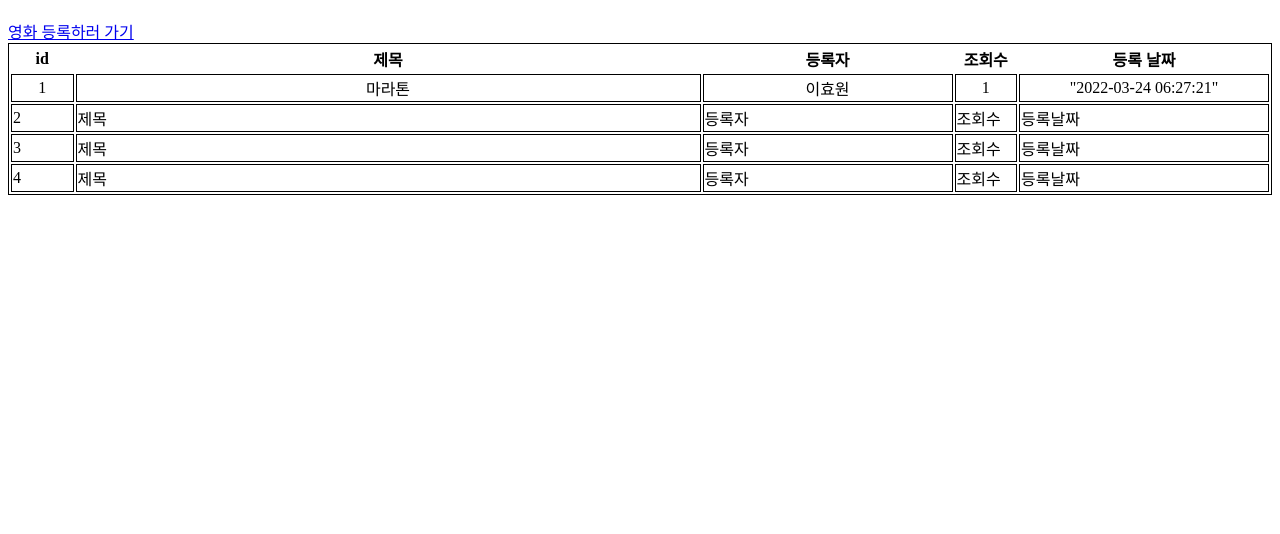
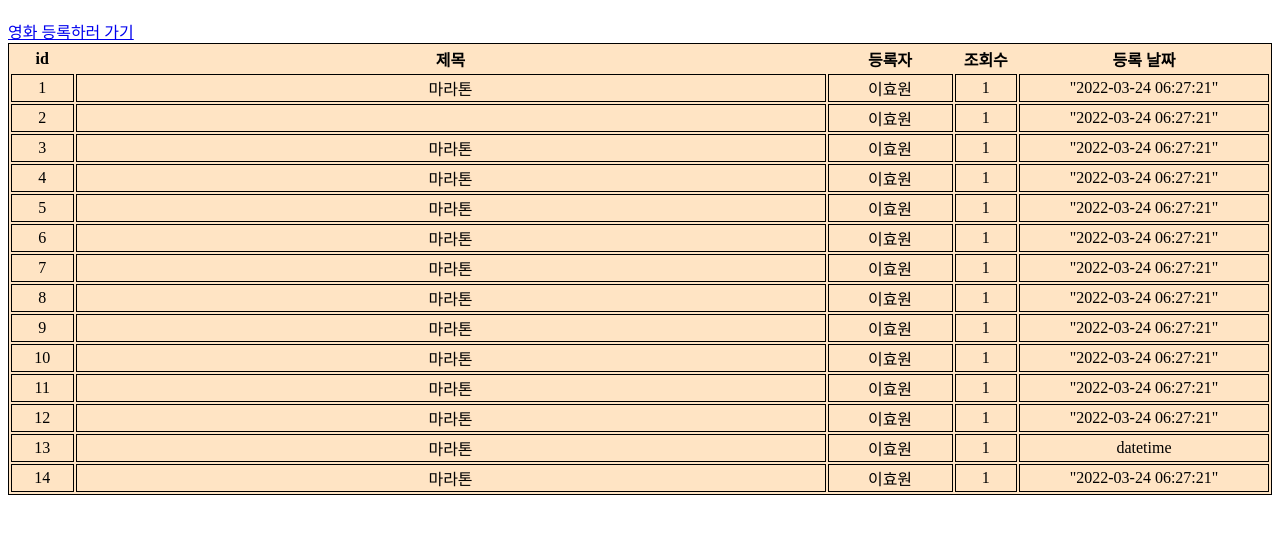
Before and after one commit to hyowony/BUT-board-fe, a website: page html/movies.html in a window 1280 px wide. Shown: the part 70-604 px from the top of the page. Drawn offline with Linux system fonts and the light colour scheme.

Commit message:
저녁식사 전 html실습, 재원님 예제코드 작성

```diff
--- a/html/movies.html
+++ b/html/movies.html
@@ -4,11 +4,13 @@
     <meta charset="UTF-8">
     <meta http-equiv="X-UA-Compatible" content="IE=edge">
     <meta name="viewport" content="width=device-width, initial-scale=1.0">
-    <title>Document</title>
+    <title>영화리스트</title>
 </head>
 <style>
-table {border: 1px solid black ;}
-tr {border: 1px solid black ;}
+table {border: 1px solid black ;
+background-color: bisque;}
+tr {border: 1px solid black ;
+}
 td {border: 1px solid black ;}
 
 
@@ -41,13 +43,13 @@ const data = [
   // const allocatedata =
 
 //포문을 어떻게 html에서 실행하지? 이게 아닌가?
-    for (let i = 0; i < data.length; i++) {
-    const definedata = data[i].movie_title
-    const definedata1 = data[i].id
-    console.log(definedata,definedata1)
-  }
+//     for (let i = 0; i < data.length; i++) {
+//     const definedata = data[i].movie_title
+//     const definedata1 = data[i].id
+//     console.log(definedata,definedata1)
+//   }
 
-
+// scr = "app.js"
 </script>
 <body>
 
@@ -59,43 +61,127 @@ const data = [
     <tr>
         <th style = "width: 5%;">id</th>
 
-        <th style="width: 50%;">제목</th>
+        <th style="width: 60%;">제목</th>
 
-        <th style="width: 20%">등록자</th>
+        <th style="width: 10%">등록자</th>
 
         <th style="width:5%">조회수</th>
 
         <th style=>등록 날짜</th>
 
     </tr>
-    <tr>
+    <tr id="send" >
         <td align="center">1</td>
         <td align="center">마라톤</td>
         <td align="center">이효원</td>
         <td align="center">1</td>
         <td align="center">"2022-03-24 06:27:21"</td>
     </tr>
+
     <tr>
-        <td>2</td>
-        <td>제목</td>
-        <td>등록자</td>
-        <td>조회수</td>
-        <td>등록날짜</td>
+        <td align="center">2</td>
+        <td align="center"></td>
+        <td align="center">이효원</td>
+        <td align="center">1</td>
+        <td align="center">"2022-03-24 06:27:21"</td>
+    </tr>
+
+    <tr>
+        <td align="center">3</td>
+        <td align="center">마라톤</td>
+        <td align="center">이효원</td>
+        <td align="center">1</td>
+        <td align="center">"2022-03-24 06:27:21"</td>
+    </tr>
+
+    <tr>
+        <td align="center">4</td>
+        <td align="center">마라톤</td>
+        <td align="center">이효원</td>
+        <td align="center">1</td>
+        <td align="center">"2022-03-24 06:27:21"</td>
+    </tr>
+
+    <tr>
+        <td align="center">5</td>
+        <td align="center">마라톤</td>
+        <td align="center">이효원</td>
+        <td align="center">1</td>
+        <td align="center">"2022-03-24 06:27:21"</td>
+    </tr>
+
+    <tr>
+        <td align="center">6</td>
+        <td align="center">마라톤</td>
+        <td align="center">이효원</td>
+        <td align="center">1</td>
+        <td align="center">"2022-03-24 06:27:21"</td>
+    </tr>
+
+    <tr>
+        <td align="center">7</td>
+        <td align="center">마라톤</td>
+        <td align="center">이효원</td>
+        <td align="center">1</td>
+        <td align="center">"2022-03-24 06:27:21"</td>
+    </tr>
+
+    <tr>
+        <td align="center">8</td>
+        <td align="center">마라톤</td>
+        <td align="center">이효원</td>
+        <td align="center">1</td>
+        <td align="center">"2022-03-24 06:27:21"</td>
+    </tr>
+
+    <tr>
+        <td align="center">9</td>
+        <td align="center">마라톤</td>
+        <td align="center">이효원</td>
+        <td align="center">1</td>
+        <td align="center">"2022-03-24 06:27:21"</td>
+    </tr>
+
+    <tr>
+        <td align="center">10</td>
+        <td align="center">마라톤</td>
+        <td align="center">이효원</td>
+        <td align="center">1</td>
+        <td align="center">"2022-03-24 06:27:21"</td>
+    </tr>
+
+    <tr>
+        <td align="center">11</td>
+        <td align="center">마라톤</td>
+        <td align="center">이효원</td>
+        <td align="center">1</td>
+        <td align="center">"2022-03-24 06:27:21"</td>
     </tr>
     <tr>
-        <td>3</td>
-        <td>제목</td>
-        <td>등록자</td>
-        <td>조회수</td>
-        <td>등록날짜</td>
+        <td align="center">12</td>
+        <td align="center">마라톤</td>
+        <td align="center">이효원</td>
+        <td align="center">1</td>
+        <td align="center">"2022-03-24 06:27:21"</td>
     </tr>
+
     <tr>
-        <td>4</td>
-        <td>제목</td>
-        <td>등록자</td>
-        <td>조회수</td>
-        <td>등록날짜</td>
+        <td align="center">13</td>
+        <td align="center">마라톤</td>
+        <td align="center">이효원</td>
+        <td align="center">1</td>
+        <td align="center">datetime</td>
     </tr>
+
+    <tr>
+        <td align="center">14</td>
+        <td align="center">마라톤</td>
+        <td align="center">이효원</td>
+        <td align="center">1</td>
+        <td align="center">"2022-03-24 06:27:21"</td>
+    </tr>
+
+
 </table>
 </body>
 </html>
```
Also changed, not shown: app.js (+43 -8 lines), html/index.html (+4 -2 lines), html/register.html (+1 -1 lines).
